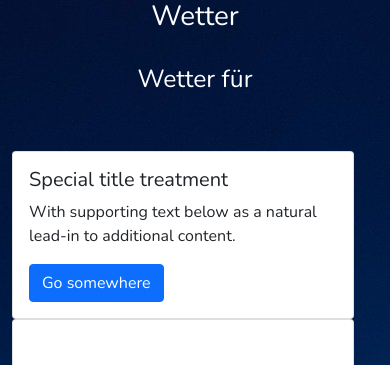
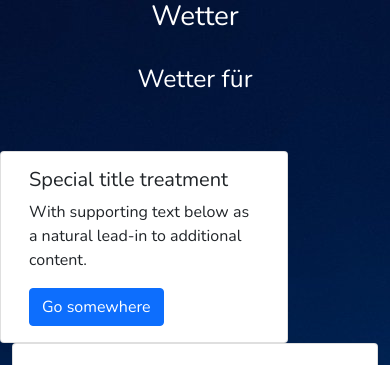
Before and after one commit to pablo-bela/Wetter-Seite, a PHP site: page / in a window 390 px wide. Shown: the top 365 px of the page. Run offline with PHP 8.4, Linux system fonts and the light colour scheme; data that the repository does not hold is empty.

Commit message:
Update index.php

```diff
--- a/index.php
+++ b/index.php
@@ -42,16 +42,13 @@ $Stadt = $Wetter->name;
             <div class="col-lg-4 col-sm-6">
             </div>
 
-            <div class="row">
-  <div class="col-sm-6">
-    <div class="card">
-      <div class="card-body">
-        <h5 class="card-title">Special title treatment</h5>
-        <p class="card-text">With supporting text below as a natural lead-in to additional content.</p>
-        <a href="#" class="btn btn-primary">Go somewhere</a>
-      </div>
-    </div>
+        <div class="card" style="width: 18rem;">
+  <div class="card-body">
+    <h5 class="card-title">Special title treatment</h5>
+    <p class="card-text">With supporting text below as a natural lead-in to additional content.</p>
+    <a href="#" class="btn btn-primary">Go somewhere</a>
   </div>
+</div>
 
             <div class="col-lg-4 col-sm-6">
                 <div class="card text-center hover-shadow-lg hover-translate-y-n10">
```
